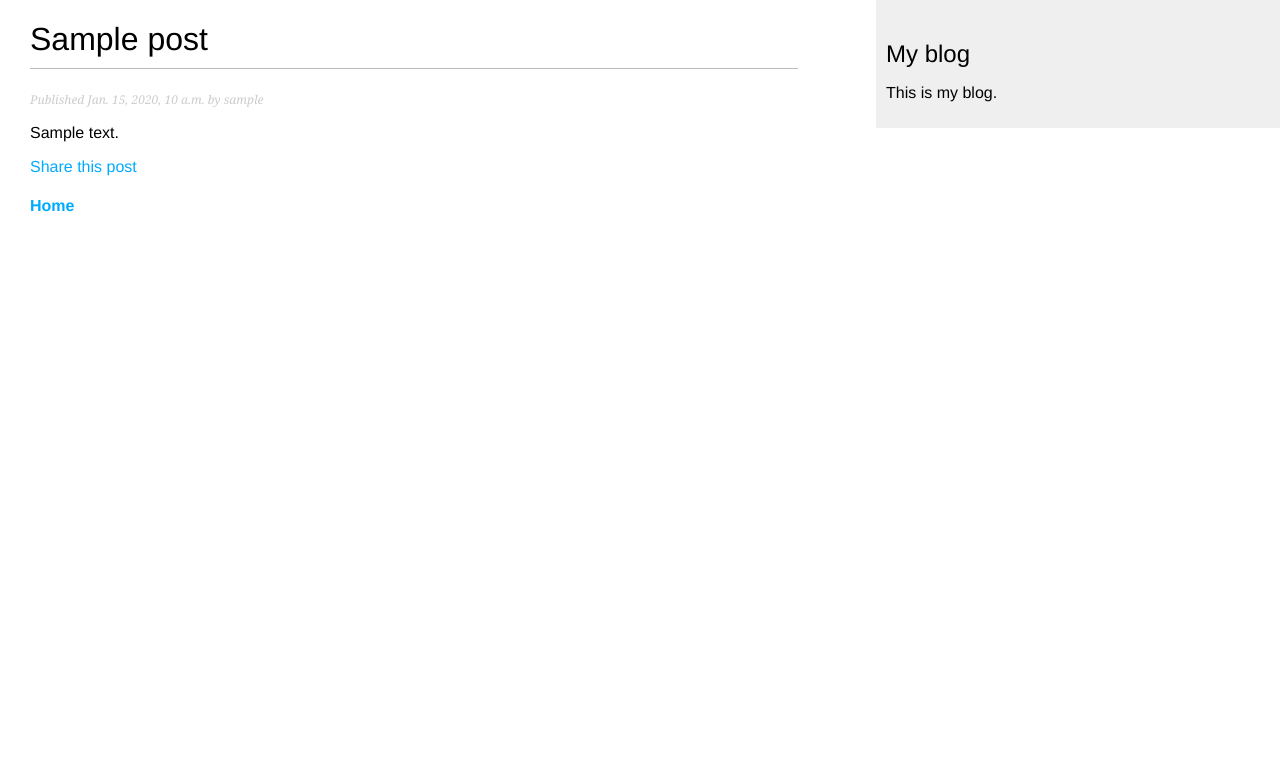
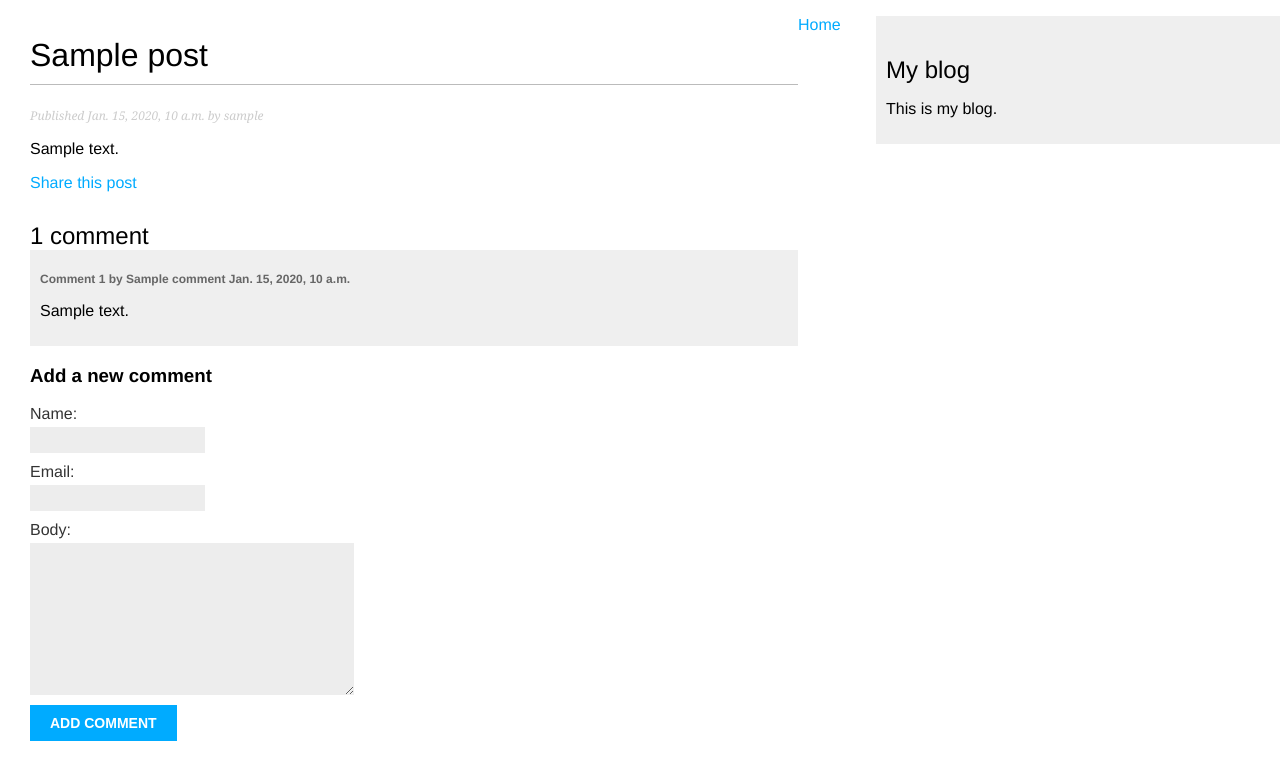
Before and after one commit to mohammed-manahi/blog, a Django app: a page that uses main/templates/base.html in a window 1280 px wide. Shown: the top 780 px of the page. Run offline with Django 4.2, Linux system fonts and the light colour scheme; tables that the repository leaves empty hold one stand-in row (values such as "Sample post").

Commit message:
Implement commenting system for posts

```diff
--- a/main/forms.py
+++ b/main/forms.py
@@ -1,4 +1,5 @@
 from django import forms
+from main.models import Comment
 
 
 class EmailPostForm(forms.Form):
@@ -7,3 +8,10 @@
     email = forms.EmailField()
     to = forms.EmailField()
     comment = forms.CharField(widget=forms.Textarea, required=False)
+
+
+class CommentForm(forms.ModelForm):
+    # Create comment model form
+    class Meta:
+        model = Comment
+        fields = ["name", "email", "body"]
--- a/main/models.py
+++ b/main/models.py
@@ -46,3 +46,21 @@
     def get_absolute_url(self):
         # Define absolute url for creating canonical urls
         return reverse("main:post_detail", args=[self.publish.day, self.publish.month, self.publish.year, self.slug])
+
+
+class Comment(models.Model):
+    # Create comment model and define fields
+    post = models.ForeignKey(Post, on_delete=models.CASCADE, related_name="comments")
+    name = models.CharField(max_length=80)
+    email = models.EmailField()
+    body = models.TextField()
+    created = models.DateTimeField(auto_now_add=True)
+    updated = models.DateTimeField(auto_now=True)
+    active = models.BooleanField(default=True)
+
+    class Meta:
+        ordering = ["created"]
+        indexes = [models.Index(fields=["created"])]
+
+    def __str__(self):
+        return f"Comment by {self.name} on {self.post}"
--- a/main/templates/base.html
+++ b/main/templates/base.html
@@ -19,5 +19,7 @@
     <h2>My blog</h2>
     <p>This is my blog.</p>
 </div>
+    {% block footer %}
+    {% endblock %}
 </body>
 </html>
--- /dev/null
+++ b/main/templates/comment_form.html
@@ -0,0 +1,8 @@
+<h3>Add a new comment</h3>
+<form action="{% url "main:post_comment" post.pk %}" method="post">
+    {{ form.as_p }}
+    {% csrf_token %}
+    <p>
+        <input type="submit" value="Add comment">
+    </p>
+</form>
--- a/main/templates/main/post_detail.html
+++ b/main/templates/main/post_detail.html
@@ -11,9 +11,27 @@
             Share this post
         </a>
     </p>
-    <h4>
+    {% with comments.count as total_comments %}
+        <h2>{{ total_comments }} comment{{ total_comments|pluralize }}</h2>
+    {% endwith %}
+    {% for comment in comments %}
+        <div class="comment">
+            <p class="info">
+                {# Enumrate through comments using for loop counter #}
+                Comment {{ forloop.counter }} by {{ comment.name }}
+                {{ comment.created }}
+            </p>
+            {{ comment.body|linebreaks }}
+        </div>
+    {% empty %}
+        <p>There are no comments.</p>
+    {% endfor %}
+    {% include "comment_form.html" %}
+{% endblock %}
+{% block footer %}
+    <p>
         <a href="{% url 'main:post_list' %}">
             Home
         </a>
-    </h4>
+    </p>
 {% endblock %}
--- a/main/urls.py
+++ b/main/urls.py
@@ -10,5 +10,7 @@
     # Make urls seo friendly by using date and slug combination in the post detail url
     path("<int:day>/<int:month>/<int:year>/<slug:post>/", views.post_detail, name="post_detail"),
     # Define post share url
-    path("<int:post_pk>/share/", views.post_share, name="post_share")
+    path("<int:post_pk>/share/", views.post_share, name="post_share"),
+    # Define post comment url
+    path("<int:post_pk>/comment/", views.post_comment, name="post_comment")
 ]
--- a/main/views.py
+++ b/main/views.py
@@ -4,8 +4,9 @@
 from django.core.paginator import Paginator, EmptyPage, PageNotAnInteger
 from django.views.generic import ListView
 from django.core.mail import send_mail, BadHeaderError
-from main.models import Post
-from main.forms import EmailPostForm
+from django.views.decorators.http import require_POST
+from main.models import Post, Comment
+from main.forms import EmailPostForm, CommentForm
 from dotenv import load_dotenv
 
 load_dotenv()
@@ -35,8 +36,11 @@
     # Create post detail for seo friendly urls
     post = get_object_or_404(Post, status=Post.Status.PUBLISH, publish__day=day, publish__month=month,
                              publish__year=year, slug=post)
+    # Include post comments if any and render the comment form
+    comments = post.comments.filter(active=True)
+    form = CommentForm()
     template = "main/post_detail.html"
-    context = {"post": post}
+    context = {"post": post, "comments": comments, "form": form}
     return render(request, template, context)
 
 
@@ -73,3 +77,20 @@
     template = "main/post_share.html"
     context = {"form": form, "post": post, "sent": sent}
     return render(request, template, context)
+
+
+@require_POST
+def post_comment(request, post_pk):
+    # Create post comment view and use require post to allow post request only
+    post = get_object_or_404(Post, pk=post_pk, status=Post.Status.PUBLISH)
+    # Set comment variable to none to indicate whether added or to render comment form
+    comment = None
+    form = CommentForm(request.POST)
+    if form.is_valid():
+        comment = form.save(commit=False)
+        # Don't save until setting a post for the comment first
+        comment.post = post
+        comment.save()
+    template = "main/post_comment.html"
+    context = {"post": post, "form": form, "comment": comment}
+    return render(request, template, context)
--- a/requirements.txt
+++ b/requirements.txt
@@ -1,5 +1,7 @@
 asgiref==3.5.2
-Django==4.1.3
+Django==4.1.4
+django-taggit==3.1.0
+pep8==1.7.1
 psycopg2-binary==2.9.5
 python-dotenv==0.21.0
 sqlparse==0.4.3
```
Also changed, not shown: main/admin.py (+9 -1 lines), main/templates/main/post_comment.html (added, +10 -0 lines), main/migrations/0003_comment_comment_main_commen_created_7f3688_idx.py (added), 2 other files.
